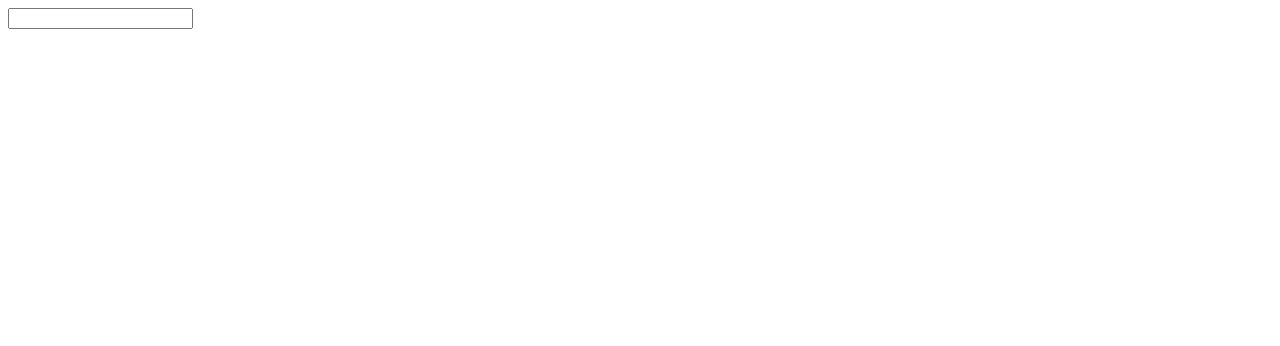
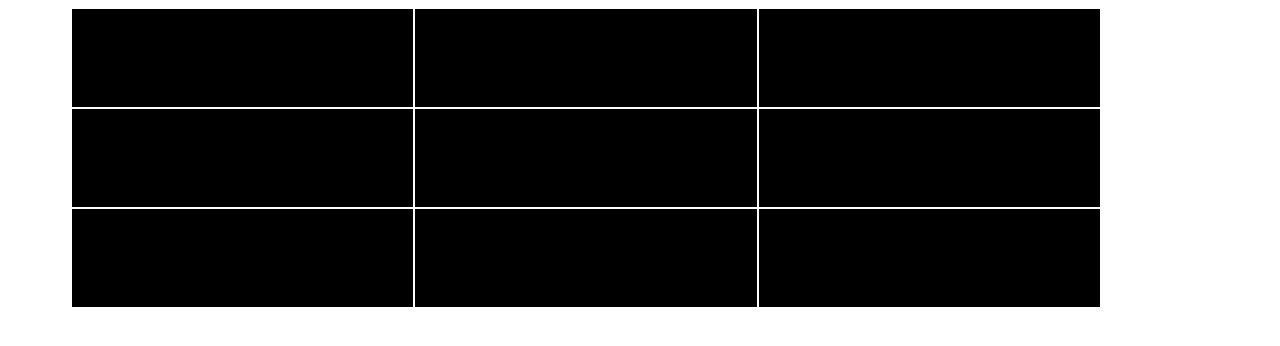
Before and after one commit to davidmcdeavitt/TicTacProject1, a plain HTML site: page index.html in a window 1280 px wide. Drawn offline with Linux system fonts and the light colour scheme.

Commit message:
update for css and parent and now no x

```diff
--- a/app.js
+++ b/app.js
@@ -5,9 +5,23 @@ var onlySolution = "X"
 // first give the div an ability to seen
 
 var pickMe = document.querySelector('div')
+//add the input square
+var squareBox = document.querySelector('tile')
 
+//need to create the parent reference
+var parent = document.getElementsByClassName('parent')[0]
+
+
+
+
+var logParent = function (event) {
+  console.log(event.target.value);
+  return pickMe.value = "X";
+}
+
+parent.addEventListener('click', logParent)
 // not give the element an abilitity to be clicked
-pickMe.addEventListener('click', function() {
-
-  console.log(onlySolution);;
-})
+// pickMe.addEventListener('click', function() {
+//   squareBox.textContent = "";
+//   return squareBox.value = onlySolution;
+// })
--- a/index.html
+++ b/index.html
@@ -7,9 +7,21 @@
   </head>
 
   <body>
-    <div><input class="box1" type="text"></div>
+    <div class="container">
+    <section class="parent">
+    <div class="tile"></div>
+    <div class="tile"></div>
+    <div class="tile"></div>
+    <div class="tile"></div>
+    <div class="tile"></div>
+    <div class="tile"></div>
+    <div class="tile"></div>
+    <div class="tile"></div>
+    <div class="tile"></div>
 
 
+    </section>
+    </div>
     <script src="app.js" charset="utf-8"></script>
   </body>
 </html>
--- a/style.css
+++ b/style.css
@@ -0,0 +1,24 @@
+/*.tile {
+  background-color: black;
+  color: white
+  border: 1px solid white;
+  height: 100px;
+  width: 100px;
+  display: inline-block;
+}*/
+.container {
+  margin: 0 auto;
+  height: 300px;
+  width: 90%;
+  height: 60%;
+  position: relative;
+  top: 50%;
+  font-size: 0
+}
+.tile {
+  background-color: black;
+  border: 1px solid white;
+  height: 98px;
+  width: 30%;
+  display: inline-block;
+}
```
